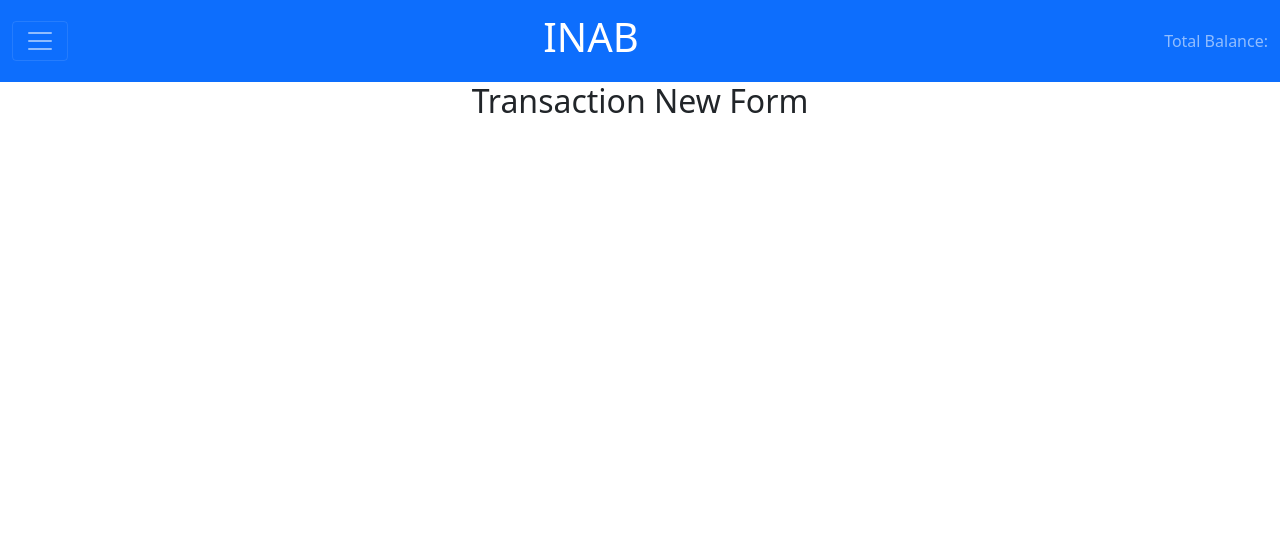
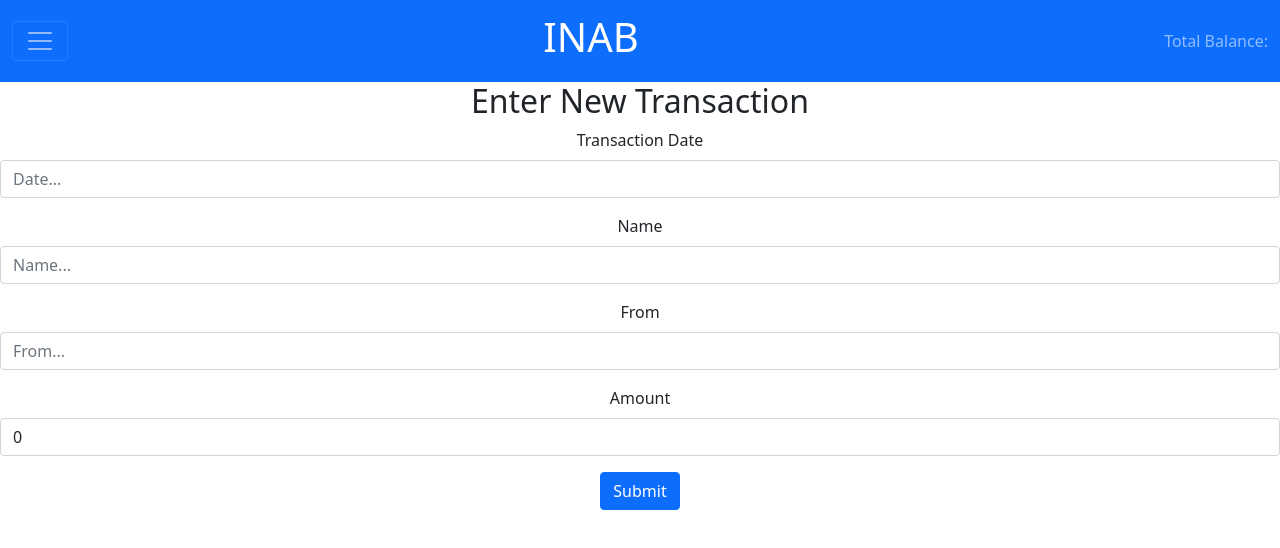
Before and after one commit to ochuzan/budgeting-app-fe, a React (Create React App) app: page /transactions/new in a window 1280 px wide. Shown: the top 548 px of the page. Built offline with nearby package versions, Linux system fonts and the light colour scheme; no server answers.

Commit message:
Added total balance feature and new transaction page

```diff
--- a/src/components/NavigationBar.js
+++ b/src/components/NavigationBar.js
@@ -14,7 +14,10 @@ function NavigationBar(){
     useEffect(() => {
         axios.get(`${API_URL}/transactions`)
         .then((res) => {
-            let totalBalance = res.data.reduce((sum, { amount }) => sum + amount, 0)
+            // let totalBalance = res.data.reduce((sum, { amount }) => sum + amount, 0)
+            let totalBalance = res.data.reduce((sum, { amount }) => {
+                return sum + amount
+            }, 0)
             // console.log(totalBalance)
             setTotal(totalBalance);
         }).catch((err) => {
--- a/src/components/TransactionNewForm.js
+++ b/src/components/TransactionNewForm.js
@@ -1,6 +1,87 @@
+import { useState } from "react";
+import { useNavigate } from "react-router-dom";
+import { Form, Button } from "react-bootstrap";
+import axios from "axios";
+
 function TransactionNewForm(){
+    const [ transaction, setTransaction ] = useState({
+        date: "",
+        name: "",
+        amount: 0,
+        from: ""
+    });
+
+    const API_URL = process.env.REACT_APP_API_URL;
+    const navigate = useNavigate();
+
+    const handleTextChange = (e) => {
+        setTransaction({ ...transaction, [e.target.id]: e.target.value });
+    };
+
+    const handleSubmit = (e) => {
+        e.preventDefault();
+
+        axios.post(`${API_URL}/transactions`, transaction)
+        .then((res) => {
+            navigate("/transactions");
+        }).catch((err) => {
+            console.log(err);
+        })
+    }
+
     return (
-        <h2>Transaction New Form</h2>
+        <div>
+            <h2>Enter New Transaction</h2>
+            <Form onSubmit={handleSubmit}>
+                <Form.Group className="mb-3" >
+                    <Form.Label>Transaction Date</Form.Label>
+                    <Form.Control
+                        id="date"
+                        name="transactionDate"
+                        value={transaction.date}
+                        onChange={handleTextChange}
+                        type="text"
+                        placeholder="Date..."
+                    />
+                </Form.Group>
+                <Form.Group className="mb-3" >
+                    <Form.Label>Name</Form.Label>
+                    <Form.Control
+                        id="name"
+                        name="name"
+                        value={transaction.name}
+                        onChange={handleTextChange}
+                        type="text"
+                        placeholder="Name..."
+                    />
+                </Form.Group>
+                <Form.Group className="mb-3" >
+                    <Form.Label>From</Form.Label>
+                    <Form.Control
+                        type="text"
+                        id="from"
+                        name="from"
+                        value={transaction.from}
+                        onChange={handleTextChange}
+                        placeholder="From..."
+                    />
+                </Form.Group>
+                <Form.Group className="mb-3" >
+                    <Form.Label>Amount</Form.Label>
+                    <Form.Control
+                        id="amount"
+                        name="amount"
+                        value={transaction.amount}
+                        onChange={handleTextChange}
+                        type="number"
+                        placeholder="Transaction Amount..."
+                    />
+                </Form.Group>
+                <Button variant="primary" type="submit">
+                    Submit
+                </Button>
+            </Form>
+        </div>
     )
 }
 
```
